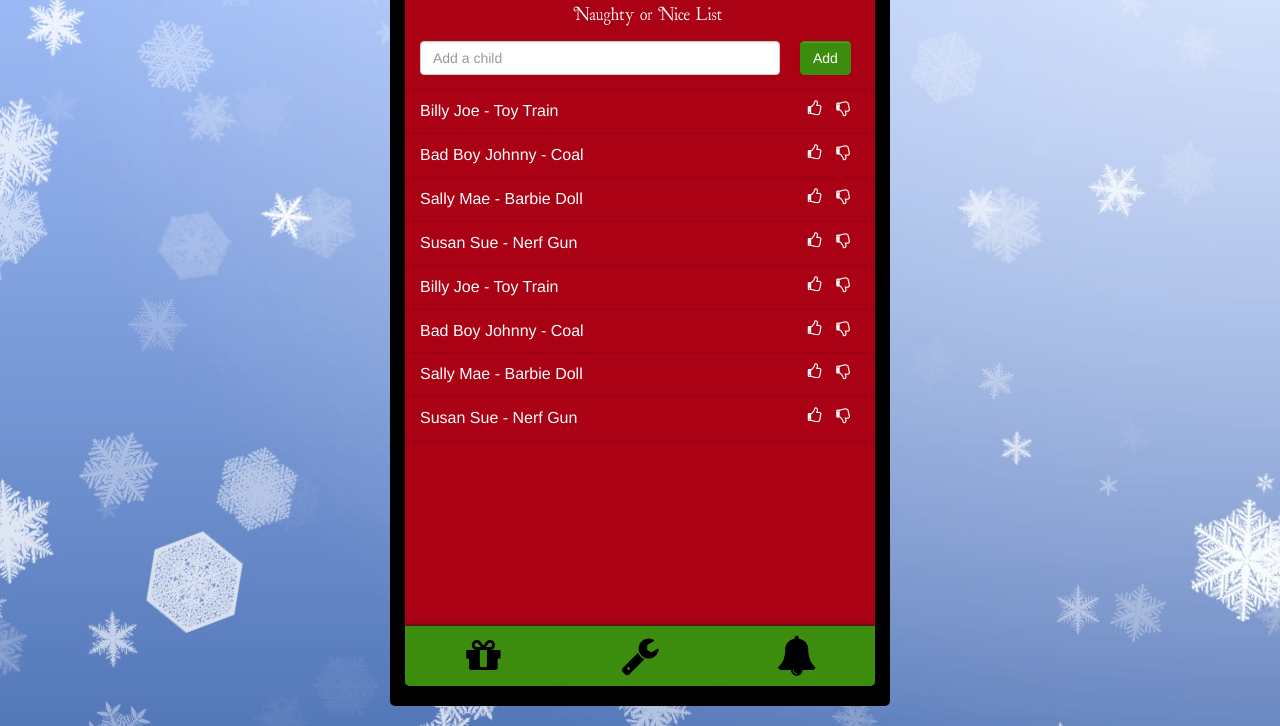
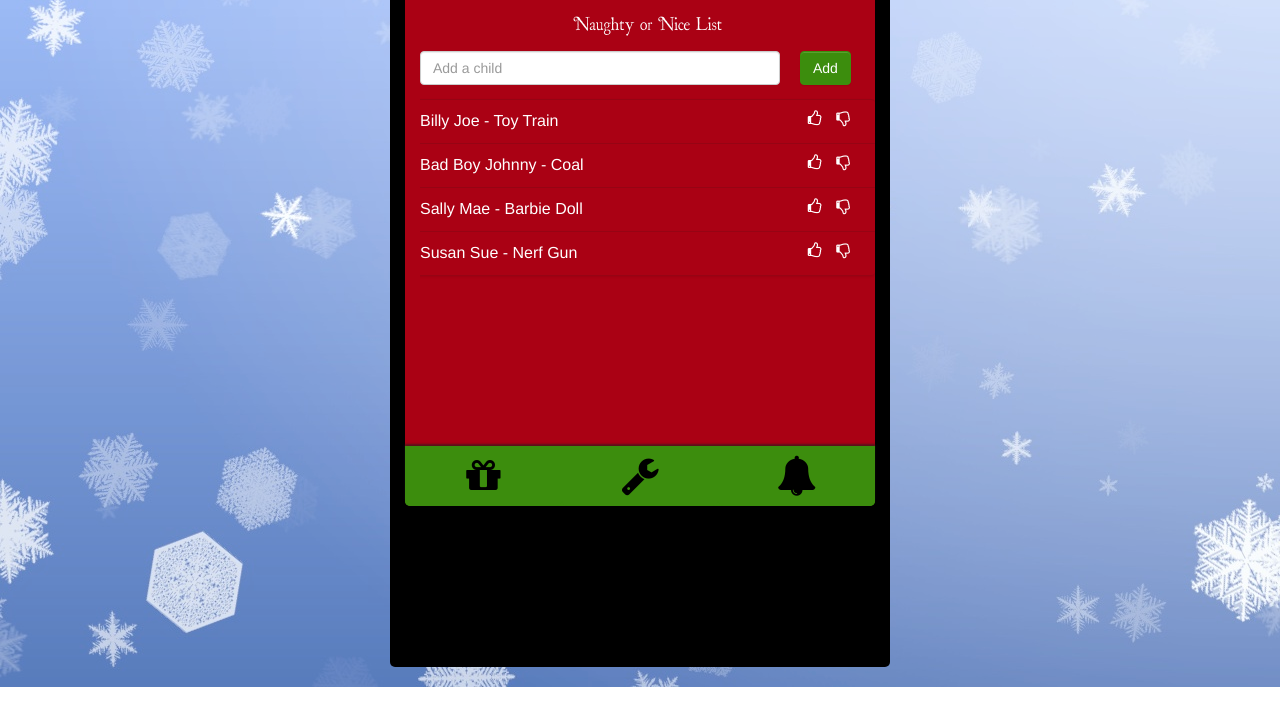
Before and after one commit to pedromcunha/SantaToDoApp, a plain HTML site: page index.html in a window 1280 px wide. Shown: the part 113-839 px from the top of the page. After the commit the page ends 800 px from the top, so only its background shows below. Drawn offline with Linux system fonts and the light colour scheme.

Commit message:
added some flexibility to the css and html structure

```diff
--- a/index.html
+++ b/index.html
@@ -47,33 +47,11 @@
 			  	<a href><i class="fa fa-thumbs-o-down pull-right"></i></a>
 			  	<a href><i class="fa fa-thumbs-o-up pull-right"></i></a>
 			  </li>
-			  <li class="list-group-item">
-			  	Billy Joe - Toy Train
-			  	<a href><i class="fa fa-thumbs-o-down pull-right"></i></a>
-			  	<a href><i class="fa fa-thumbs-o-up pull-right"></i></a>
-			  </li>
-
-			  <li class="list-group-item">
-			  	Bad Boy Johnny - Coal
-			  	<a href><i class="fa fa-thumbs-o-down pull-right"></i></a>
-			  	<a href><i class="fa fa-thumbs-o-up pull-right"></i></a>
-			  </li>
-
-			  <li class="list-group-item">
-			  	Sally Mae - Barbie Doll
-			  	<a href><i class="fa fa-thumbs-o-down pull-right"></i></a>
-			  	<a href><i class="fa fa-thumbs-o-up pull-right"></i></a>
-			  </li>
-
-			  <li class="list-group-item">
-			  	Susan Sue - Nerf Gun
-			  	<a href><i class="fa fa-thumbs-o-down pull-right"></i></a>
-			  	<a href><i class="fa fa-thumbs-o-up pull-right"></i></a>
-			  </li>
 			</ul>
 		</div>
 		<div id="workbench" class="hidden">
 			<h4>Santa's Toy Shop</h4>
+			<button class="btn btn-default">Request more gifts from the Elves</button>
 			<ul class="list-group">
 			  <li class="list-group-item">
 			  	Baseball Bat <div class="count pull-right">10</div>
@@ -82,7 +60,6 @@
 			  	Nerf gun <div class="count pull-right">30</div>
 			  </li>
 			</ul>
-			<button class="btn btn-default">Request more gifts from the Elves</button>
 		</div>
 		<div id="reminders" class="hidden">
 			<h4>Reminders</h4>
--- a/main.css
+++ b/main.css
@@ -133,16 +133,23 @@ footer div {
 
 #app-frame {
 	background-color: #AA0114;
-	height: 100%;
+	height: 580px;
 	margin-bottom: -20px;
 	color: #ffffff;
 }
 
 #children, #workbench, #reminders {
 	margin-left: 15px;
+	height: 500px;
+	overflow: scroll;
 }
 
 #children input, #reminders input {
 	width: 360px;
 	margin-right: 20px;
 }
+
+#workbench button {
+	margin-bottom: 15px;
+	width: 97%;
+}
```
